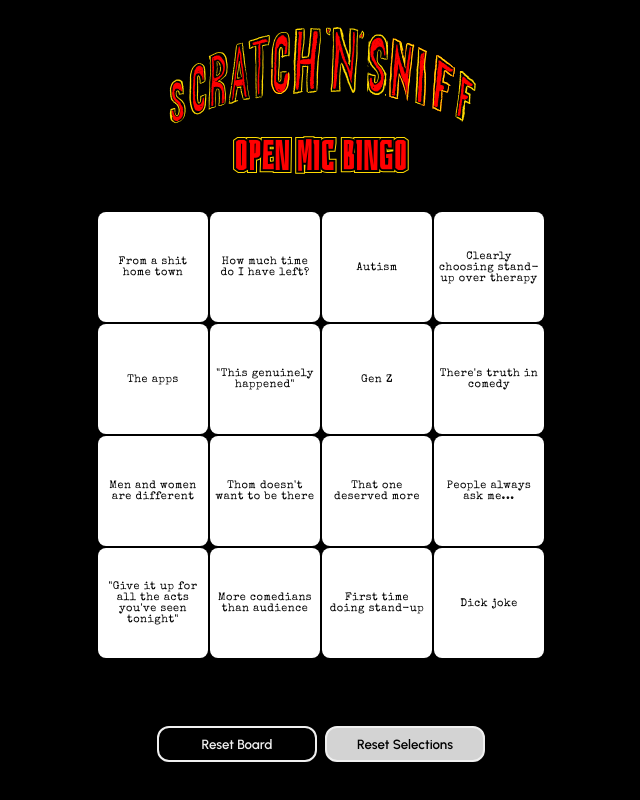
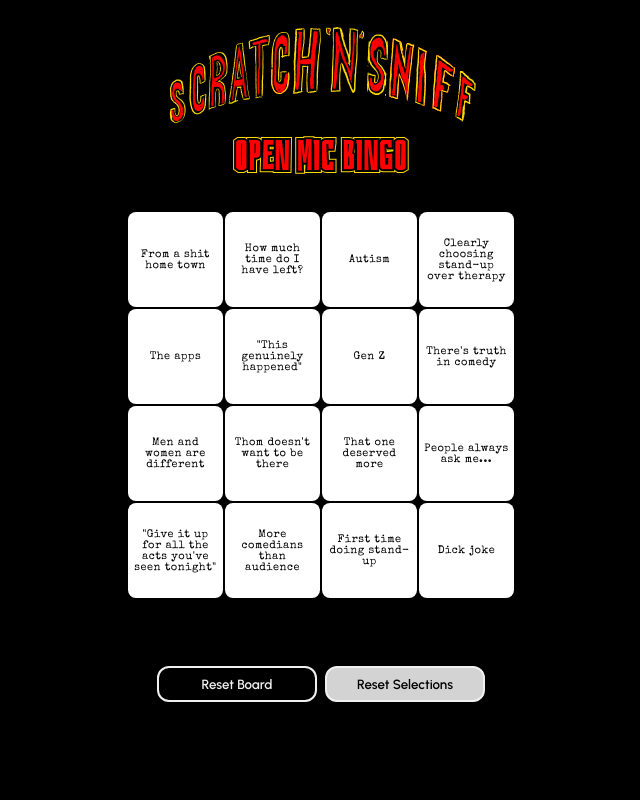
Before and after one commit to Thomas-m-Butterworth/open-mic-bingo, a Next.js app: page / in a window 1280 px wide. Shown: the whole page, without its empty margins (319-959 px from the left). Built offline with nearby package versions, Linux system fonts and the light colour scheme.

Commit message:
max-width squares reduced for desktop view

```diff
--- a/src/components/Bingo/Bingo.styled.ts
+++ b/src/components/Bingo/Bingo.styled.ts
@@ -27,7 +27,7 @@ export const BingoSquare = styled.div<{ $isSelected: boolean }>`
   transition: all 0.3s ease;
   font-size: 0.7rem;
   line-height: 1.2;
-  max-height: 110px;
+  max-height: 95px;
   display: flex;
   align-items: center;
   justify-content: center;
```
